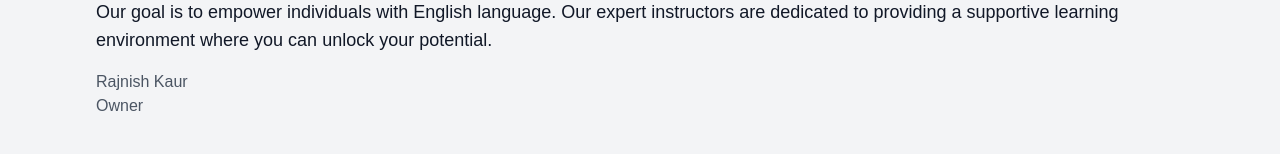
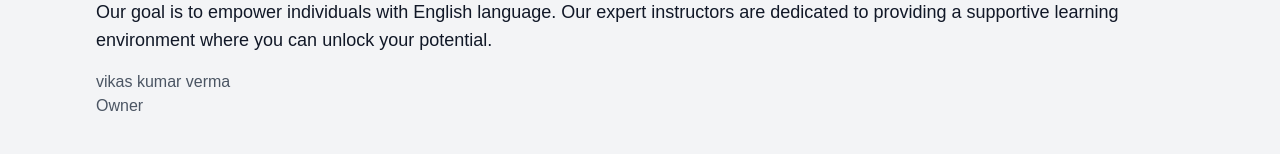
Before and after one commit to viku4273/education, a Next.js app: page /About in a window 1280 px wide. Shown: the part 646-800 px from the top of the page. Built offline with nearby package versions, Linux system fonts and the light colour scheme.

Commit message:
Update About.js

```diff
--- a/pages/About.js
+++ b/pages/About.js
@@ -57,7 +57,7 @@ const About = () => {
               learning environment where you can unlock your potential.
             </p>
             <p className="text-sm md:text-base text-gray-600 text-center md:text-left">
-              Rajnish Kaur
+              vikas kumar verma
               <br />
               Owner
             </p>
```
